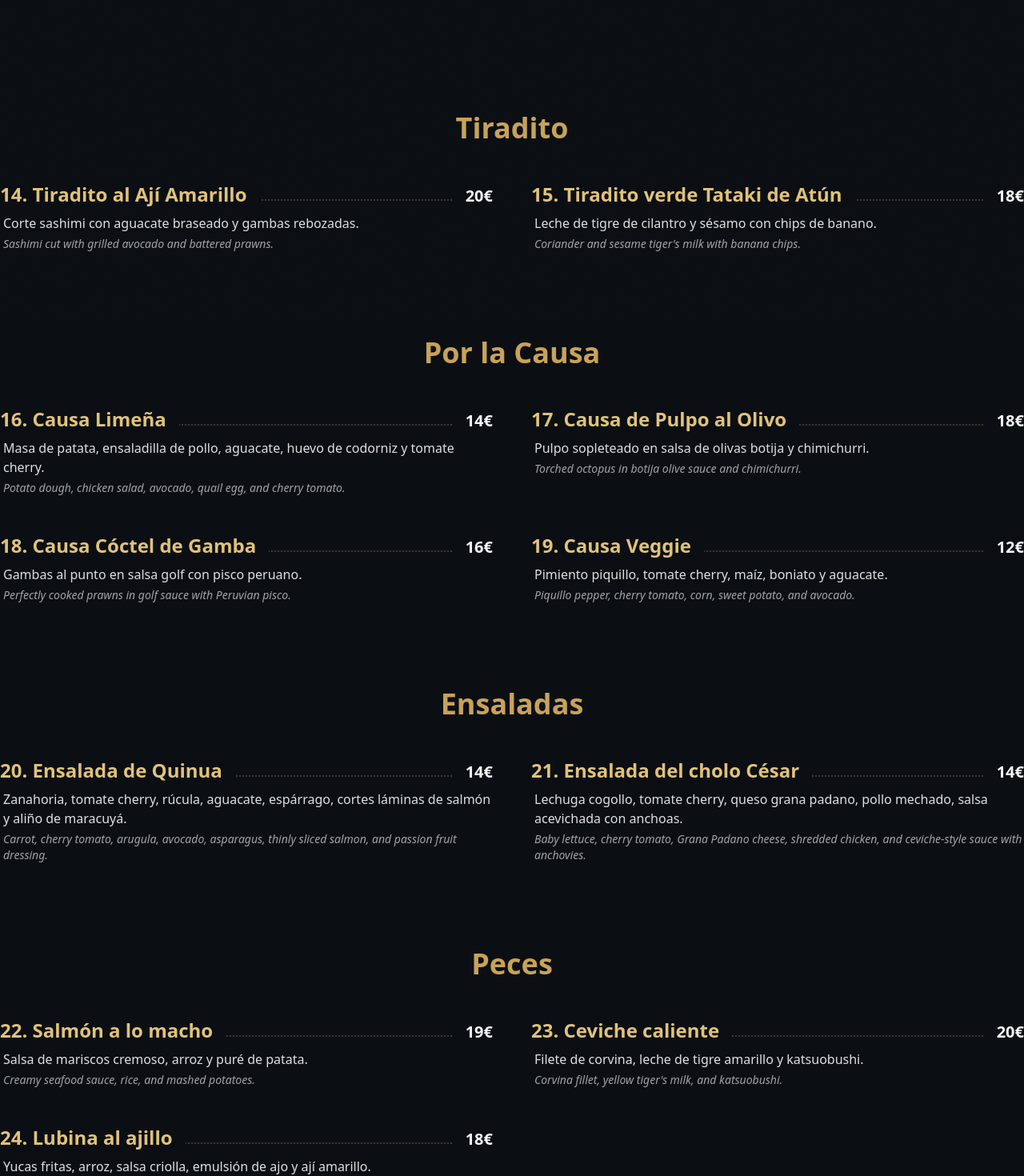
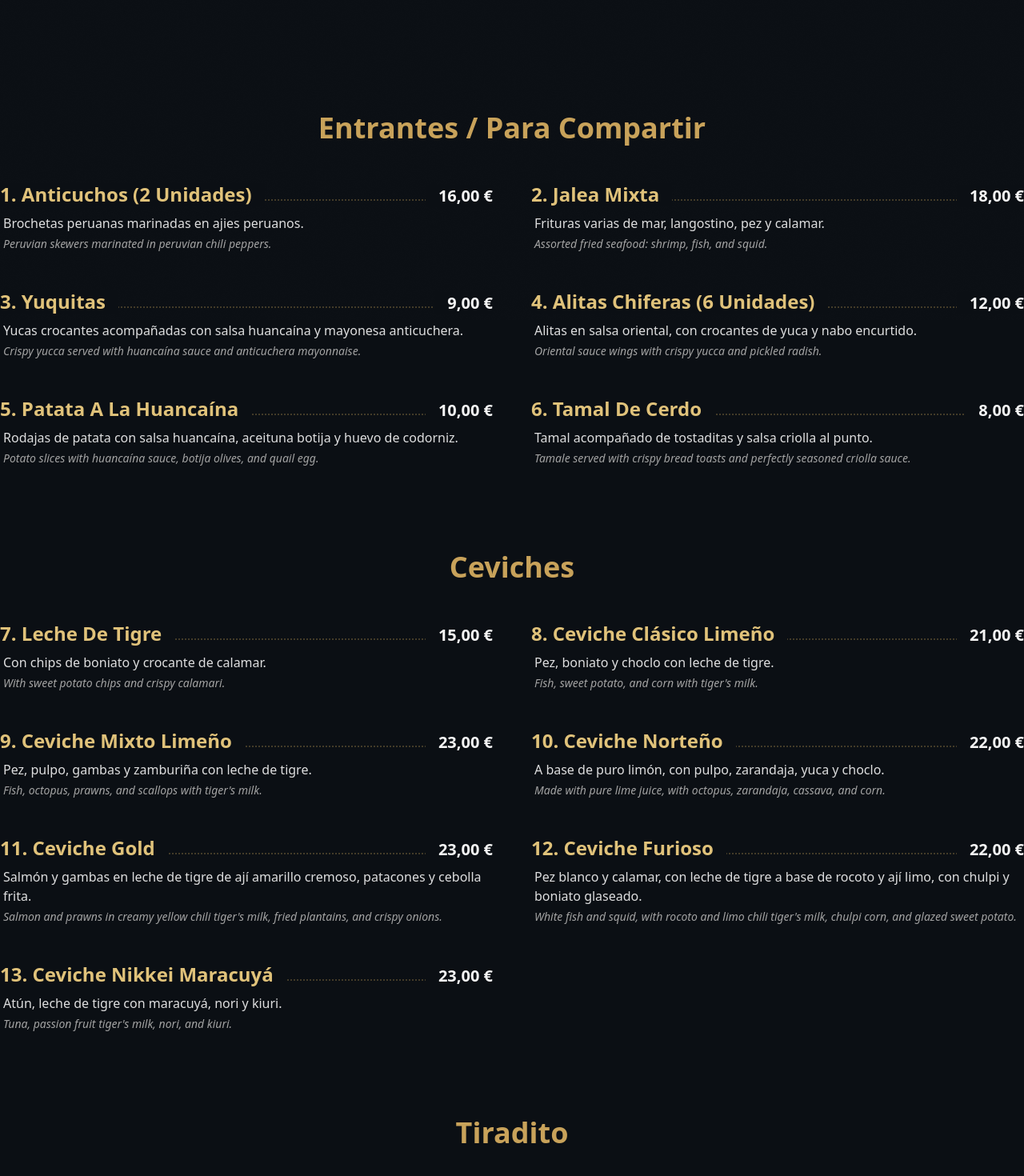
Before and after one commit to sultanaa21/ayni-restaurante, a Next.js app: page /carta in a window 1280 px wide. Shown: the part 400-1870 px from the top of the page at 80% size. Built offline with nearby package versions, Linux system fonts and the light colour scheme.

Commit message:
Update site config and real menu data for AYNI

```diff
--- a/app/contacto/page.tsx
+++ b/app/contacto/page.tsx
@@ -42,7 +42,7 @@ export default function ContactoPage() {
                             <div className="grid grid-cols-1 sm:grid-cols-2 gap-8">
                                 <div className="bg-surface p-6 border border-white/5 rounded-sm">
                                     <h4 className="text-gold font-bold mb-3 uppercase tracking-wider text-sm">Teléfono</h4>
-                                    <a href={`tel:${siteConfig.contact.phone.replace(/\s/g, '')}`} className="text-text hover:text-gold transition-colors">
+                                    <a href={`tel:+34${siteConfig.contact.phone.replace(/\s/g, '')}`} className="text-text hover:text-gold transition-colors">
                                         {siteConfig.contact.phone}
                                     </a>
                                 </div>
--- a/components/home/FeaturedDishes.tsx
+++ b/components/home/FeaturedDishes.tsx
@@ -2,17 +2,18 @@ import React from 'react';
 import { Card } from '../ui/Card';
 import { Section } from '../ui/Section';
 import Link from 'next/link';
+import { menuData } from '@/data/menuData';
 
 export const FeaturedDishes = () => {
-    // Subset of menu items for display
-    const highlightedItems = [
-        { title: "Tiradito al Ají Amarillo", desc: "Corte sashimi con aguacate braseado y gambas rebozadas.", price: "20€" },
-        { title: "Causa Limeña", desc: "Masa de patata, ensaladilla de pollo, aguacate y huevo de codorniz.", price: "14€" },
-        { title: "Ceviche Caliente", desc: "Filete de corvina, leche de tigre amarillo y katsuobushi.", price: "20€" },
-        { title: "Salmón a lo Macho", desc: "Salsa de mariscos cremoso, arroz y puré de patata.", price: "19€" },
-        { title: "Causa de Pulpo", desc: "Pulpo sopleteado en salsa de olivas botija y chimichurri.", price: "18€" },
-        { title: "Lubina al Ajillo", desc: "Yucas fritas, arroz, salsa criolla, emulsión de ajo.", price: "18€" }
-    ];
+    // Select specific items by ID to feature
+    const featuredIds = ["14", "18", "23", "22", "19", "24"];
+
+    // Flatten menu to find items easily
+    const allItems = menuData.flatMap(category => category.items);
+
+    const highlightedItems = featuredIds.map(id =>
+        allItems.find(item => item.id === id)
+    ).filter(item => item !== undefined);
 
     return (
         <Section title="Platos Destacados" subtitle="Una selección de nuestros sabores más representativos">
@@ -26,12 +27,14 @@ export const FeaturedDishes = () => {
                         </div>
 
                         <div className="flex justify-between items-baseline mb-2">
-                            <h3 className="font-heading text-xl text-gold">{item.title}</h3>
-                            <span className="text-gold-light font-bold">{item.price}</span>
+                            <h3 className="font-heading text-xl text-gold">{item?.name}</h3>
+                            <span className="text-gold-light font-bold">
+                                {item?.price !== null ? `${item?.price.toFixed(2).replace('.', ',')} €` : ''}
+                            </span>
                         </div>
 
                         <p className="text-muted text-sm flex-grow">
-                            {item.desc}
+                            {item?.description}
                         </p>
                     </Card>
                 ))}
--- a/components/layout/Footer.tsx
+++ b/components/layout/Footer.tsx
@@ -44,7 +44,7 @@ export const Footer = () => {
                         <h4 className="font-heading text-xl text-text mb-6">Contacto</h4>
                         <address className="not-italic space-y-4 text-muted text-sm flex flex-col items-center md:items-start">
                             <p>{siteConfig.contact.address}</p>
-                            <a href={`tel:${siteConfig.contact.phone.replace(/\s/g, '')}`} className="hover:text-gold transition-colors">
+                            <a href={`tel:+34${siteConfig.contact.phone.replace(/\s/g, '')}`} className="hover:text-gold transition-colors">
                                 {siteConfig.contact.phone}
                             </a>
                             <a href={`mailto:${siteConfig.contact.email}`} className="hover:text-gold transition-colors">
--- a/components/menu/MenuItem.tsx
+++ b/components/menu/MenuItem.tsx
@@ -17,7 +17,10 @@ export const MenuItem: React.FC<MenuItemProps> = ({ item }) => {
                 <div className="absolute left-0 right-0 bottom-2 border-b-2 border-dotted border-gold/30 z-0"></div>
 
                 <span className="text-xl font-bold text-text pl-4 bg-bg relative z-10 shrink-0">
-                    {item.price}€
+                    {item.price !== null
+                        ? `${item.price.toFixed(2).replace('.', ',')} €`
+                        : 'Consultar'
+                    }
                 </span>
             </div>
 
--- a/data/menuData.ts
+++ b/data/menuData.ts
@@ -3,7 +3,7 @@ export interface MenuItem {
     name: string;
     description: string;
     descriptionEn?: string;
-    price: number;
+    price: number | null; // Allow null for desserts
     isNew?: boolean;
     allergens?: string[];
 }
@@ -16,56 +16,125 @@ export interface MenuCategory {
 
 export const menuData: MenuCategory[] = [
     {
+        id: "entrantes",
+        title: "Entrantes / Para Compartir",
+        items: [
+            {
+                id: "1",
+                name: "Anticuchos (2 Unidades)",
+                description: "Brochetas peruanas marinadas en ajies peruanos.",
+                descriptionEn: "Peruvian skewers marinated in peruvian chili peppers.",
+                price: 16
+            },
+            {
+                id: "2",
+                name: "Jalea Mixta",
+                description: "Frituras varias de mar, langostino, pez y calamar.",
+                descriptionEn: "Assorted fried seafood: shrimp, fish, and squid.",
+                price: 18
+            },
+            {
+                id: "3",
+                name: "Yuquitas",
+                description: "Yucas crocantes acompañadas con salsa huancaína y mayonesa anticuchera.",
+                descriptionEn: "Crispy yucca served with huancaína sauce and anticuchera mayonnaise.",
+                price: 9
+            },
+            {
+                id: "4",
+                name: "Alitas Chiferas (6 Unidades)",
+                description: "Alitas en salsa oriental, con crocantes de yuca y nabo encurtido.",
+                descriptionEn: "Oriental sauce wings with crispy yucca and pickled radish.",
+                price: 12
+            },
+            {
+                id: "5",
+                name: "Patata A La Huancaína",
+                description: "Rodajas de patata con salsa huancaína, aceituna botija y huevo de codorniz.",
+                descriptionEn: "Potato slices with huancaína sauce, botija olives, and quail egg.",
+                price: 10
+            },
+            {
+                id: "6",
+                name: "Tamal De Cerdo",
+                description: "Tamal acompañado de tostaditas y salsa criolla al punto.",
+                descriptionEn: "Tamale served with crispy bread toasts and perfectly seasoned criolla sauce.",
+                price: 8
+            }
+        ]
+    },
+    {
+        id: "ceviches",
+        title: "Ceviches",
+        items: [
+            {
+                id: "7",
+                name: "Leche De Tigre",
+                description: "Con chips de boniato y crocante de calamar.",
+                descriptionEn: "With sweet potato chips and crispy calamari.",
+                price: 15
+            },
+            {
+                id: "8",
+                name: "Ceviche Clásico Limeño",
+                description: "Pez, boniato y choclo con leche de tigre.",
+                descriptionEn: "Fish, sweet potato, and corn with tiger's milk.",
+                price: 21
+            },
+            {
+                id: "9",
+                name: "Ceviche Mixto Limeño",
+                description: "Pez, pulpo, gambas y zamburiña con leche de tigre.",
+                descriptionEn: "Fish, octopus, prawns, and scallops with tiger's milk.",
+                price: 23
+            },
+            {
+                id: "10",
+                name: "Ceviche Norteño",
+                description: "A base de puro limón, con pulpo, zarandaja, yuca y choclo.",
+                descriptionEn: "Made with pure lime juice, with octopus, zarandaja, cassava, and corn.",
+                price: 22
+            },
+            {
+                id: "11",
+                name: "Ceviche Gold",
+                description: "Salmón y gambas en leche de tigre de ají amarillo cremoso, patacones y cebolla frita.",
+                descriptionEn: "Salmon and prawns in creamy yellow chili tiger's milk, fried plantains, and crispy onions.",
+                price: 23
+            },
+            {
+                id: "12",
+                name: "Ceviche Furioso",
+                description: "Pez blanco y calamar, con leche de tigre a base de rocoto y ají limo, con chulpi y boniato glaseado.",
+                descriptionEn: "White fish and squid, with rocoto and limo chili tiger's milk, chulpi corn, and glazed sweet potato.",
+                price: 22
+            },
+            {
+                id: "13",
+                name: "Ceviche Nikkei Maracuyá",
+                description: "Atún, leche de tigre con maracuyá, nori y kiuri.",
+                descriptionEn: "Tuna, passion fruit tiger's milk, nori, and kiuri.",
+                price: 23
+            }
+        ]
+    },
+    {
         id: "tiradito",
         title: "Tiradito",
         items: [
             {
                 id: "14",
-                name: "Tiradito al Ají Amarillo",
-                description: "Corte sashimi con aguacate braseado y gambas rebozadas.",
-                descriptionEn: "Sashimi cut with grilled avocado and battered prawns.",
+                name: "Tiradito Al Ají Amarillo",
+                description: "Corte sashimi con aguacate braseado y gambas rebozadas",
+                descriptionEn: "Sashimi cut with grilled avocado and battered prawns",
                 price: 20
             },
             {
                 id: "15",
-                name: "Tiradito verde Tataki de Atún",
-                description: "Leche de tigre de cilantro y sésamo con chips de banano.",
-                descriptionEn: "Coriander and sesame tiger's milk with banana chips.",
+                name: "Tiradito Verde Tataki De Atún",
+                description: "Leche de tigre de cilantro y sésamo con chips de banano",
+                descriptionEn: "Coriander and sesame tiger's milk with banana chips",
                 price: 18
-            }
-        ]
-    },
-    {
-        id: "causa",
-        title: "Por la Causa",
-        items: [
-            {
-                id: "16",
-                name: "Causa Limeña",
-                description: "Masa de patata, ensaladilla de pollo, aguacate, huevo de codorniz y tomate cherry.",
-                descriptionEn: "Potato dough, chicken salad, avocado, quail egg, and cherry tomato.",
-                price: 14
-            },
-            {
-                id: "17",
-                name: "Causa de Pulpo al Olivo",
-                description: "Pulpo sopleteado en salsa de olivas botija y chimichurri.",
-                descriptionEn: "Torched octopus in botija olive sauce and chimichurri.",
-                price: 18
-            },
-            {
-                id: "18",
-                name: "Causa Cóctel de Gamba",
-                description: "Gambas al punto en salsa golf con pisco peruano.",
-                descriptionEn: "Perfectly cooked prawns in golf sauce with Peruvian pisco.",
-                price: 16
-            },
-            {
-                id: "19",
-                name: "Causa Veggie",
-                description: "Pimiento piquillo, tomate cherry, maíz, boniato y aguacate.",
-                descriptionEn: "Piquillo pepper, cherry tomato, corn, sweet potato, and avocado.",
-                price: 12
             }
         ]
     },
@@ -74,18 +143,52 @@ export const menuData: MenuCategory[] = [
         title: "Ensaladas",
         items: [
             {
-                id: "20",
-                name: "Ensalada de Quinua",
-                description: "Zanahoria, tomate cherry, rúcula, aguacate, espárrago, cortes láminas de salmón y aliño de maracuyá.",
-                descriptionEn: "Carrot, cherry tomato, arugula, avocado, asparagus, thinly sliced salmon, and passion fruit dressing.",
+                id: "16",
+                name: "Ensalada De Quinua",
+                description: "Zanahoria, tomate cherry, rúcula, aguacate, espárrago, cortes laminas de salmón y aliño de maracuyá",
+                descriptionEn: "Carrot, cherry tomato, arugula, avocado, asparagus, thinly sliced salmon, and passion fruit dressing",
                 price: 14
             },
             {
+                id: "17",
+                name: "Ensalada Del Cholo César",
+                description: "Lechuga cogollo, tomate cherry, queso grana padano, pollo mechado, salsa acevichada con anchoas",
+                descriptionEn: "Baby lettuce, cherry tomato, grana padano cheese, shredded chicken, and ceviche-style sauce with anchovies",
+                price: 14
+            }
+        ]
+    },
+    {
+        id: "causa",
+        title: "Por La Causa",
+        items: [
+            {
+                id: "18",
+                name: "Causa Limeña",
+                description: "Masa de patata, ensaladilla de pollo, aguacate, huevo de codorniz y tomate cherry",
+                descriptionEn: "Potato dough, chicken salad, avocado, quail egg, and cherry tomato",
+                price: 14
+            },
+            {
+                id: "19",
+                name: "Causa De Pulpo Al Olivo",
+                description: "Pulpo sopleteado en salsa de olivas botija y chimichurri",
+                descriptionEn: "Torched octopus in botija olive sauce and chimichurri",
+                price: 18
+            },
+            {
+                id: "20",
+                name: "Causa Cóctel De Gamba",
+                description: "Gambas al punto en salsa golf con pisco peruano",
+                descriptionEn: "Perfectly cooked prawns in golf sauce with peruvian pisco",
+                price: 16
+            },
+            {
                 id: "21",
-                name: "Ensalada del cholo César",
-                description: "Lechuga cogollo, tomate cherry, queso grana padano, pollo mechado, salsa acevichada con anchoas.",
-                descriptionEn: "Baby lettuce, cherry tomato, Grana Padano cheese, shredded chicken, and ceviche-style sauce with anchovies.",
-                price: 14
+                name: "Causa Veggie",
+                description: "Pimiento piquillo, tomate cherry, maíz, boniato y aguacate",
+                descriptionEn: "Piquillo pepper, cherry tomato, corn, sweet potato, and avocado",
+                price: 12
             }
         ]
     },
@@ -95,24 +198,134 @@ export const menuData: MenuCategory[] = [
         items: [
             {
                 id: "22",
-                name: "Salmón a lo macho",
-                description: "Salsa de mariscos cremoso, arroz y puré de patata.",
-                descriptionEn: "Creamy seafood sauce, rice, and mashed potatoes.",
+                name: "Salmón A Lo Macho",
+                description: "Salsa de mariscos cremoso, arroz y puré de patata",
+                descriptionEn: "Creamy seafood sauce, rice, and mashed potatoes",
                 price: 19
             },
             {
                 id: "23",
-                name: "Ceviche caliente",
-                description: "Filete de corvina, leche de tigre amarillo y katsuobushi.",
-                descriptionEn: "Corvina fillet, yellow tiger's milk, and katsuobushi.",
+                name: "Ceviche Caliente",
+                description: "Filete de corvina, leche de tigre amarillo y katsuobushi",
+                descriptionEn: "Corvina fillet, yellow tiger's milk, and katsuobushi",
                 price: 20
             },
             {
                 id: "24",
-                name: "Lubina al ajillo",
-                description: "Yucas fritas, arroz, salsa criolla, emulsión de ajo y ají amarillo.",
-                descriptionEn: "Fried yucca, rice, criolla sauce, garlic and yellow chili pepper emulsion.",
+                name: "Lubina Al Ajillo",
+                description: "Yucas fritas, arroz, salsa criolla, emulsión de ajo y aji amarillo",
+                descriptionEn: "Fried yucca, rice, criolla sauce, garlic and yellow chili pepper emulsion",
                 price: 18
+            }
+        ]
+    },
+    {
+        id: "criollos",
+        title: "Criollos",
+        items: [
+            {
+                id: "25",
+                name: "Ají De Gallina",
+                description: "Guiso en base de ajíes, parmesano, nueces y arroz.",
+                descriptionEn: "Stew with chill base, parmesan, walnuts, and rice.",
+                price: 16
+            },
+            {
+                id: "26",
+                name: "Costilla De Vaca",
+                description: "Guiso con cilantro de larga cocción, puré de maíz, salsa criolla y arroz.",
+                descriptionEn: "Slow-cooked cilantro stew, corn purée, criolla sauce, and rice.",
+                price: 18
+            },
+            {
+                id: "27",
+                name: "Lomo Saltado Tradicional",
+                description: "Lomo al fuego vivo bien ahumado con patatas fritas y arroz.",
+                descriptionEn: "Fire-grilled, well-smoked tenderloin with fries and rice.",
+                price: 20
+            },
+            {
+                id: "28",
+                name: "Lomo Saltado Con Tacu Tacu",
+                description: "Lomo al fuego vivo bien ahumado con atamalado de arroz y fréjol.",
+                descriptionEn: "Fire-grilled, well-smoked tenderloin with rice and bean tamale.",
+                price: 20
+            },
+            {
+                id: "29",
+                name: "Lomo Saltado Huancaína",
+                description: "Lomo al fuego vivo, bien ahumado con fetuccini en salsa huancaína.",
+                descriptionEn: "Fire-grilled, well-smoked tenderloin with fettuccine in huancaína sauce.",
+                price: 20
+            },
+            {
+                id: "30",
+                name: "Meloso De Pato",
+                description: "Arroz húmedo con pato, chalaquita, alioli de ají amarillo.",
+                descriptionEn: "Moist rice with duck, chalaquita, and yellow chili aioli.",
+                price: 22
+            },
+            {
+                id: "31",
+                name: "Arroz Con Mariscos",
+                description: "Tradicional con gambas, pulpo, mejillones, calamar y salsa criolla.",
+                descriptionEn: "Traditional with prawns, octopus, mussels, squid, and criolla sauce.",
+                price: 18
+            },
+            {
+                id: "32",
+                name: "Arroz Chaufa De Mariscos",
+                description: "Al wok y confundente con gambas, mejillones, almeja, calamar y pulpo.",
+                descriptionEn: "Stir-fried and hearty with prawns, mussels, clams, squid, and octopus.",
+                price: 18
+            },
+            {
+                id: "33",
+                name: "Arroz Chaufa Cantón",
+                description: "", // Missing description in source
+                descriptionEn: "",
+                price: 16
+            },
+            {
+                id: "34",
+                name: "Arroz Chaufa De Pollo",
+                description: "Al wok y contundente tradicional.",
+                descriptionEn: "Stir-fried and hearty traditional",
+                price: 16
+            },
+            {
+                id: "35",
+                name: "Arroz Chaufa Vegetariano",
+                description: "Al wok y contundente con champiñones, tomate cherry, pimiento, brotes y calabazin.",
+                descriptionEn: "Stir-fried and hearty with mushrooms, cherry tomato, pepper, sprouts, and zucchini.",
+                price: 15
+            }
+        ]
+    },
+    {
+        id: "postres",
+        title: "Postres",
+        items: [
+            {
+                id: "36",
+                name: "Cinco Leches",
+                description: "Merengue italiano.",
+                descriptionEn: "Italian meringue.",
+                price: null
+            },
+            {
+                id: "37",
+                name: "Pie De Limón",
+                description: "Limón, galleta de vainilla y merengue italiano.",
+                descriptionEn: "Lemon, vanilla cookie and italian meringue.",
+                price: null
+            },
+            {
+                id: "38",
+                name: "Bizcocho Húmedo De Cacao",
+                description: "Manjar de lúcuma y fosh de olla.",
+                descriptionEn: "Lucuma and pot fosh delicacy.",
+                price: null
             }
         ]
     }
```
Also changed, not shown: data/siteConfig.ts (+6 -6 lines).
